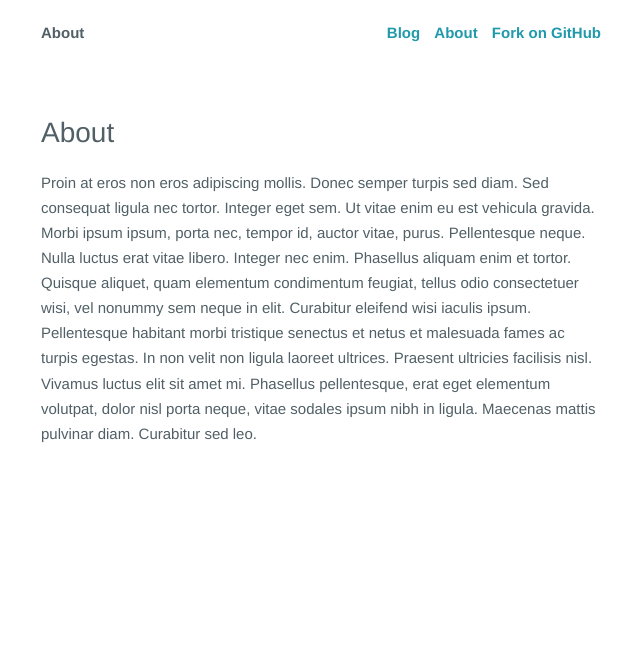
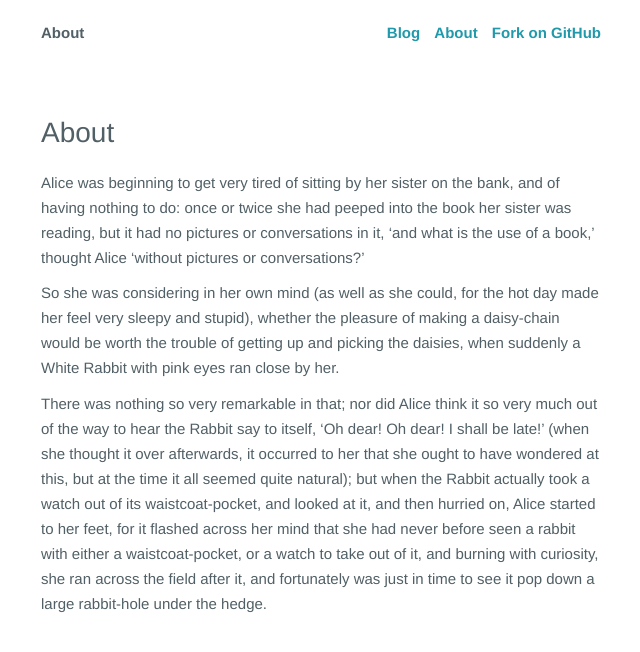
Before and after one commit to djedwardsjr/djedwardsjr.github.io, a Jekyll site: the page built from _posts/static/0100-01-01-about.md, in a window 1280 px wide. Shown: the top 652 px of the page, without its empty margins (319-959 px from the left). Built offline with Jekyll 4.4.1, drawn with Linux system fonts in a browser that asks for light colours.

Commit message:
Use English Text

```diff
--- a/_posts/static/0100-01-01-about.md
+++ b/_posts/static/0100-01-01-about.md
@@ -1,7 +1,12 @@
 ---
+layout: page
 published: true
-layout: page
 permalink: about/
+title: About
 ---
 
-Proin at eros non eros adipiscing mollis. Donec semper turpis sed diam. Sed consequat ligula nec tortor. Integer eget sem. Ut vitae enim eu est vehicula gravida. Morbi ipsum ipsum, porta nec, tempor id, auctor vitae, purus. Pellentesque neque. Nulla luctus erat vitae libero. Integer nec enim. Phasellus aliquam enim et tortor. Quisque aliquet, quam elementum condimentum feugiat, tellus odio consectetuer wisi, vel nonummy sem neque in elit. Curabitur eleifend wisi iaculis ipsum. Pellentesque habitant morbi tristique senectus et netus et malesuada fames ac turpis egestas. In non velit non ligula laoreet ultrices. Praesent ultricies facilisis nisl. Vivamus luctus elit sit amet mi. Phasellus pellentesque, erat eget elementum volutpat, dolor nisl porta neque, vitae sodales ipsum nibh in ligula. Maecenas mattis pulvinar diam. Curabitur sed leo.
+Alice was beginning to get very tired of sitting by her sister on the bank, and of having nothing to do: once or twice she had peeped into the book her sister was reading, but it had no pictures or conversations in it, ‘and what is the use of a book,’ thought Alice ‘without pictures or conversations?’
+
+So she was considering in her own mind (as well as she could, for the hot day made her feel very sleepy and stupid), whether the pleasure of making a daisy-chain would be worth the trouble of getting up and picking the daisies, when suddenly a White Rabbit with pink eyes ran close by her.
+
+There was nothing so very remarkable in that; nor did Alice think it so very much out of the way to hear the Rabbit say to itself, ‘Oh dear! Oh dear! I shall be late!’ (when she thought it over afterwards, it occurred to her that she ought to have wondered at this, but at the time it all seemed quite natural); but when the Rabbit actually took a watch out of its waistcoat-pocket, and looked at it, and then hurried on, Alice started to her feet, for it flashed across her mind that she had never before seen a rabbit with either a waistcoat-pocket, or a watch to take out of it, and burning with curiosity, she ran across the field after it, and fortunately was just in time to see it pop down a large rabbit-hole under the hedge.
```
